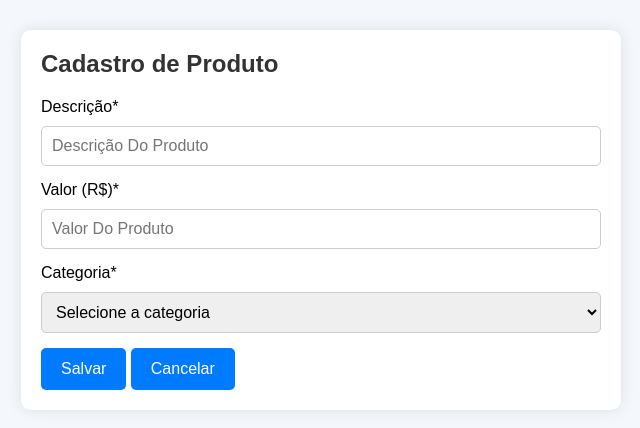
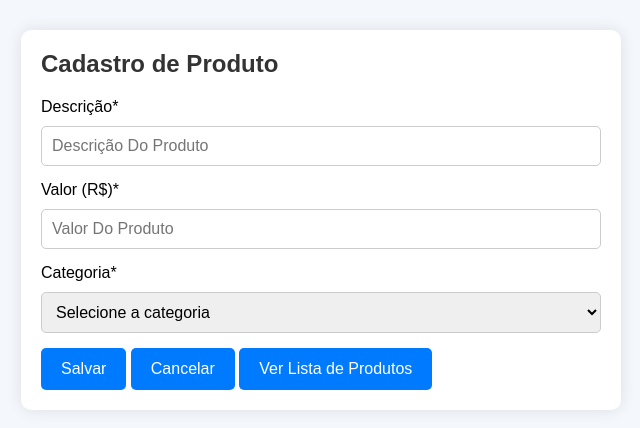
Before and after one commit to vblmqs/ProjetoFinal, a plain HTML site: page index.html in a window 1280 px wide. Both pictures are taken after a click on the button "Cadastrar Produto". Shown: the whole page, without its empty margins (319-959 px from the left). Drawn offline with Linux system fonts and the light colour scheme.

Commit message:
Botão 'Listar' com chamada de função showPriductList()

```diff
--- a/index.html
+++ b/index.html
@@ -42,6 +42,7 @@
 
         <button type="submit">Salvar</button>
         <button type="button" onclick="clearForm()">Cancelar</button>
+        <button type="button" onclick="showProductList()">Ver Lista de Produtos</button>
       </form>
     </div>
   </div>
--- a/js/script.js
+++ b/js/script.js
@@ -143,3 +143,8 @@ function hideForm() {
 function formatCurrency(value) {
   return "R$ " + value.replace(/\D/g, "").replace(/(\d)(\d{2})$/, "$1,$2").replace(/(\d)(\d{3})(\d{3})$/, "$1.$2.$3");
 }
+
+function showProductList() {
+  document.getElementById("product-form-container").style.display = "none";
+  document.querySelector(".product-list").style.display = "block";
+}
```
